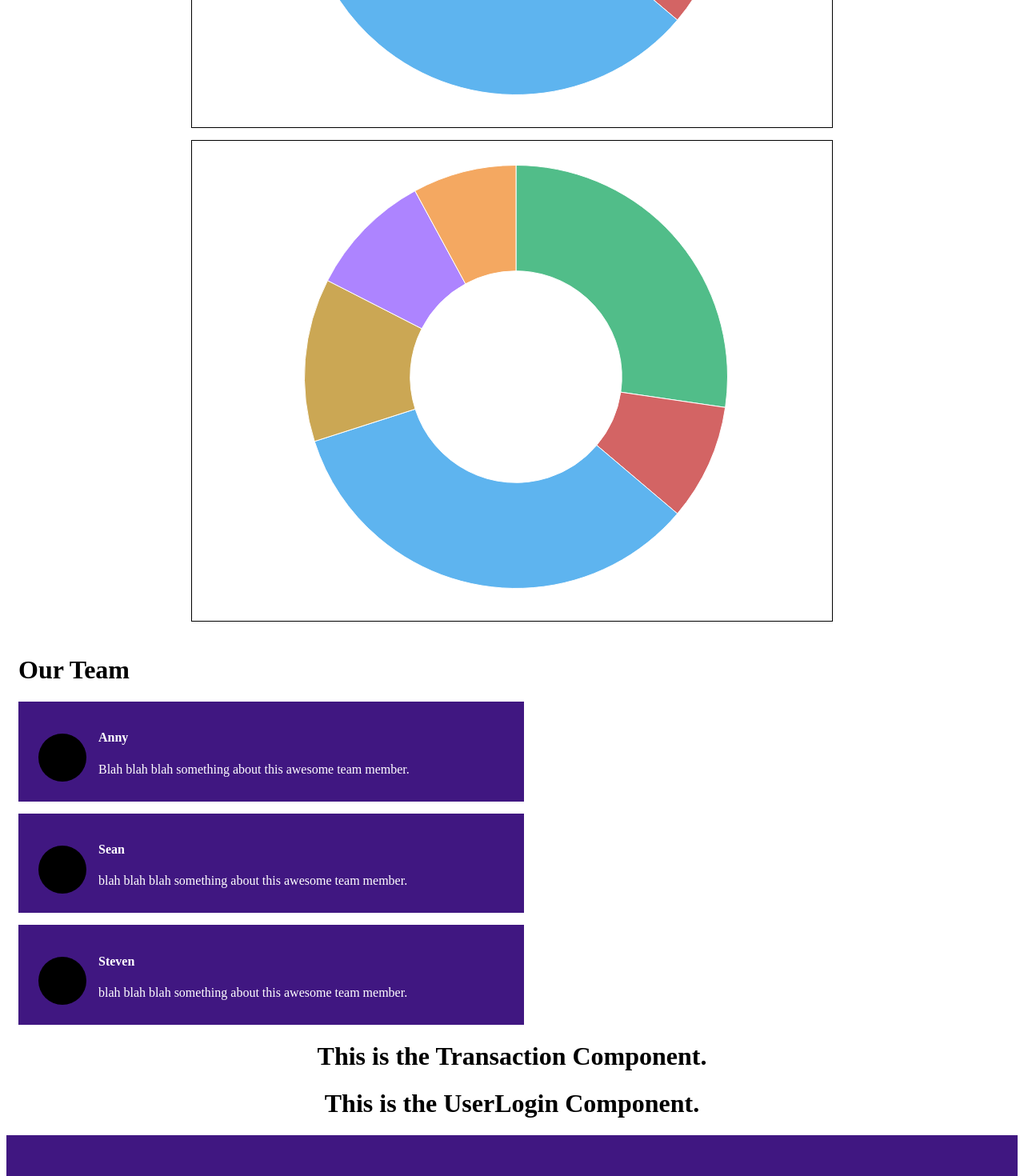
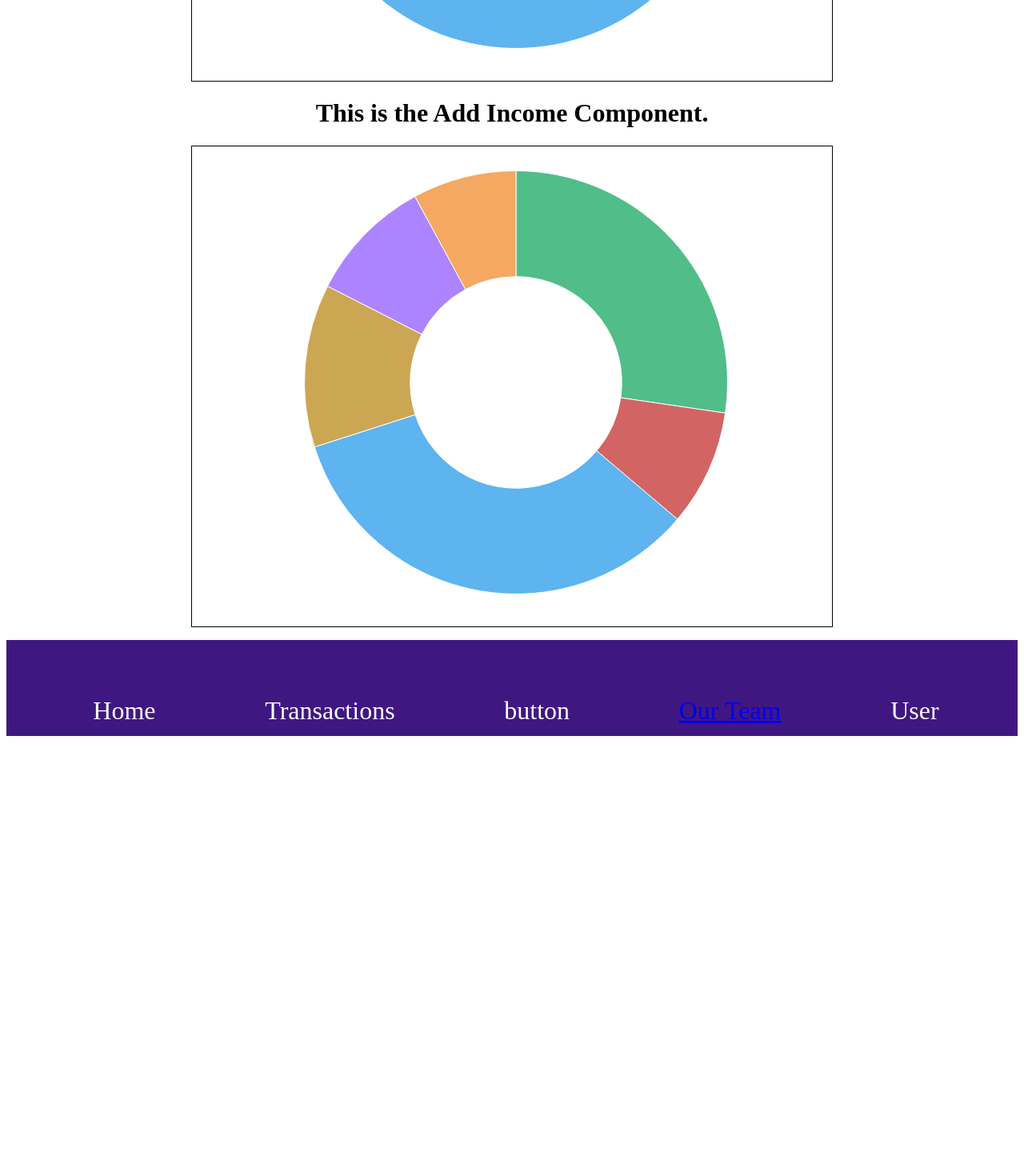
Before and after one commit to dals1791/1207-Project3-Frontend, a React (Create React App) app: page / in a window 1280 px wide. Shown: the part 580-2050 px from the top of the page at 80% size. After the commit the page ends 1508 px from the top, so only its background shows below. Built offline with nearby package versions, Linux system fonts and the light colour scheme.

Commit message:
Adding primary routes in react-router-dom. Names and positions are not final, I am just testing to confirm the routes are indeed working.

```diff
--- a/src/App.js
+++ b/src/App.js
@@ -16,16 +16,20 @@
     <div className="App">
       <Switch>
         <Route exact path="/">
-      <AddIncome />
-      <PieChart />
-      <Mychart />
-      <Dounut />
-      <Team />
-      <Transaction />
-      <UserLogin />
-      <NavBar />
+          <PieChart />
+          <Mychart />
+          <AddIncome />
+          <Dounut />
+        </Route>
+        <Route path="/team">
+          <Team />
+        </Route>
+        <Route path="/userlogin">
+          <UserLogin />
+          <Transaction />
         </Route>
       </Switch>
+      <NavBar />
     </div>
   );
 }
--- a/src/components/NavBar.js
+++ b/src/components/NavBar.js
@@ -1,4 +1,5 @@
 import React from "react";
+import { Link } from "react-router-dom";
 
 const NavBar = () => {
     return (
@@ -10,7 +11,9 @@
                <li>Home</li>
                <li>Transactions</li>
                <li className="add-button">button</li>
+               <Link to="/team">
                <li>Our Team</li>
+               </Link>
                <li>User</li>
             </div>
             </ul>
```
